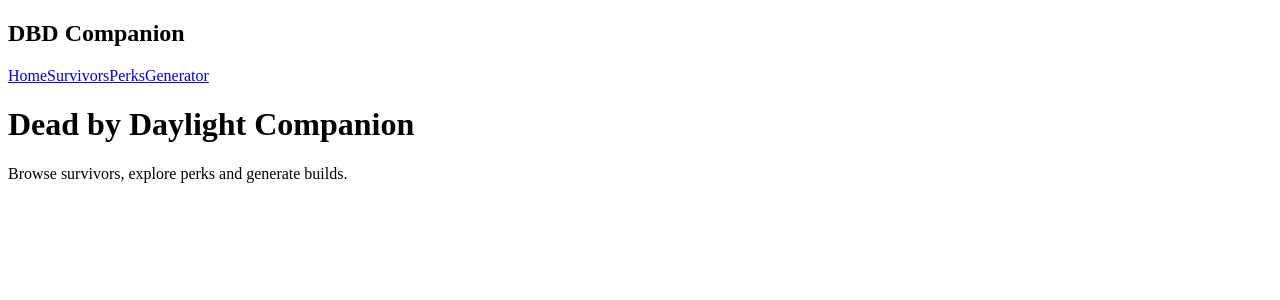
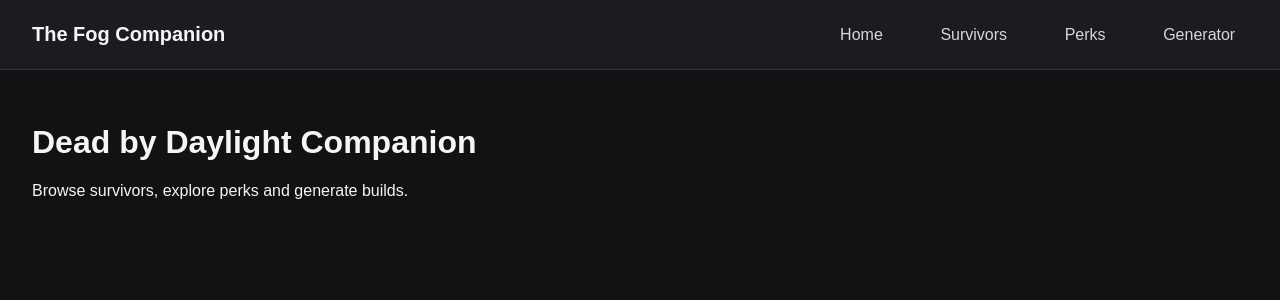
Before and after one commit to finlaygk189/the-fog-companion, a React (Vite) app: page / in a window 1280 px wide. Shown: the top 300 px of the page. Built offline with nearby package versions, Linux system fonts and the light colour scheme.

Commit message:
Add dark theme and navbar styling

```diff
--- a/src/components/Navbar.jsx
+++ b/src/components/Navbar.jsx
@@ -1,14 +1,26 @@
 import { Link } from "react-router-dom";
+import "../styles/navbar.css";
 
 function Navbar() {
   return (
-    <nav>
-      <h2>DBD Companion</h2>
+    <nav className="navbar">
+      <h2 className="navbar__title">The Fog Companion</h2>
 
-      <Link to="/">Home</Link>
-      <Link to="/survivors">Survivors</Link>
-      <Link to="/perks">Perks</Link>
-      <Link to="/generator">Generator</Link>
+      <Link className="navbar__link" to="/">
+        Home
+      </Link>
+
+      <Link className="navbar__link" to="/survivors">
+        Survivors
+      </Link>
+
+      <Link className="navbar__link" to="/perks">
+        Perks
+      </Link>
+
+      <Link className="navbar__link" to="/generator">
+        Generator
+      </Link>
     </nav>
   );
 }
--- a/src/main.jsx
+++ b/src/main.jsx
@@ -1,5 +1,6 @@
 import { StrictMode } from "react";
 import { createRoot } from "react-dom/client";
+import "./styles/global.css";
 import App from "./App.jsx";
 
 createRoot(document.getElementById("root")).render(
--- /dev/null
+++ b/src/styles/global.css
@@ -0,0 +1,26 @@
+* {
+  box-sizing: border-box;
+}
+
+body {
+  margin: 0;
+  min-width: 320px;
+  min-height: 100vh;
+  background-color: #111214;
+  color: #f5f5f5;
+  font-family: Arial, Helvetica, sans-serif;
+}
+
+a {
+  color: inherit;
+  text-decoration: none;
+}
+
+button,
+input {
+  font: inherit;
+}
+
+main {
+  padding: 2rem;
+}
--- /dev/null
+++ b/src/styles/navbar.css
@@ -0,0 +1,24 @@
+.navbar {
+  display: flex;
+  align-items: center;
+  gap: 2rem;
+  padding: 1rem 2rem;
+  background-color: #1a1c20;
+  border-bottom: 1px solid #34363b;
+}
+
+.navbar__title {
+  margin: 0 auto 0 0;
+  font-size: 1.25rem;
+}
+
+.navbar__link {
+  padding: 0.6rem 0.8rem;
+  border-radius: 0.35rem;
+  color: #d7d7d7;
+}
+
+.navbar__link:hover {
+  background-color: #292c31;
+  color: #ffffff;
+}
```
Also changed, not shown: 1 other file (tests, documents, lock files or other folders).
